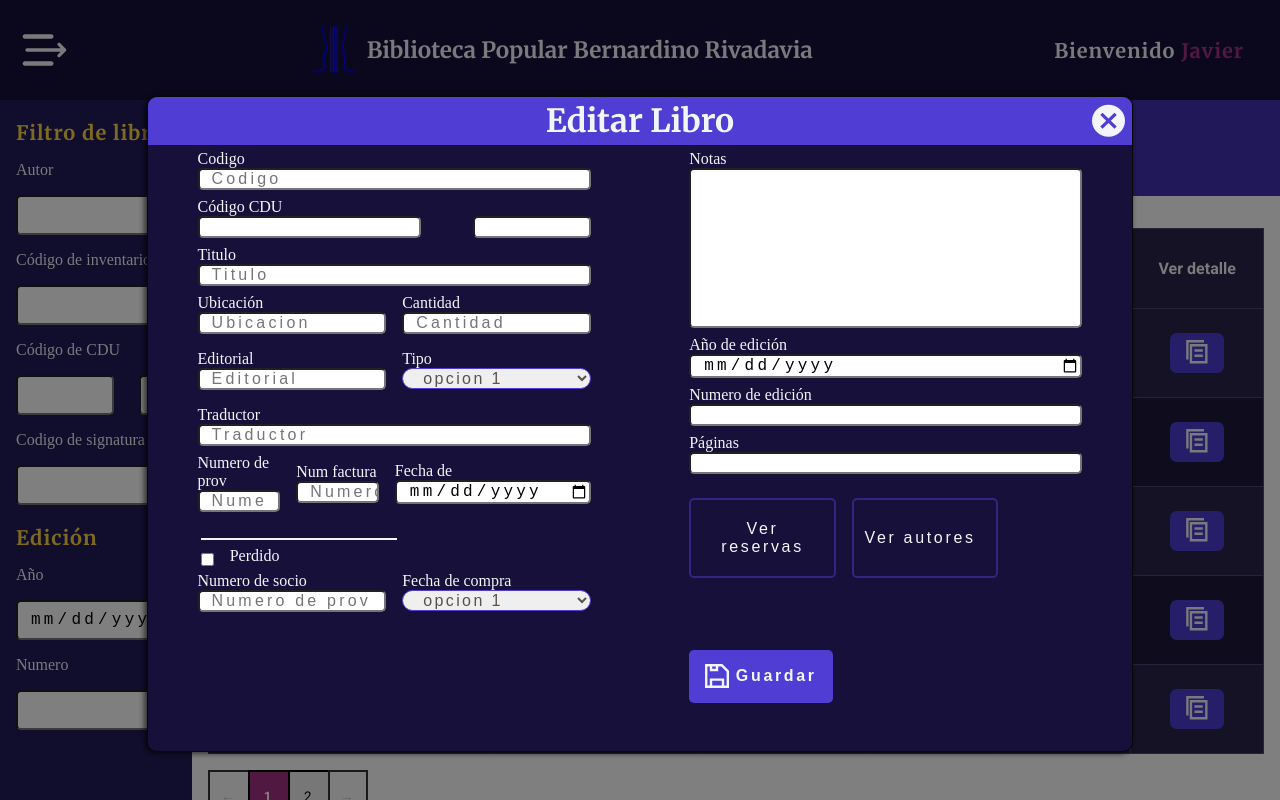
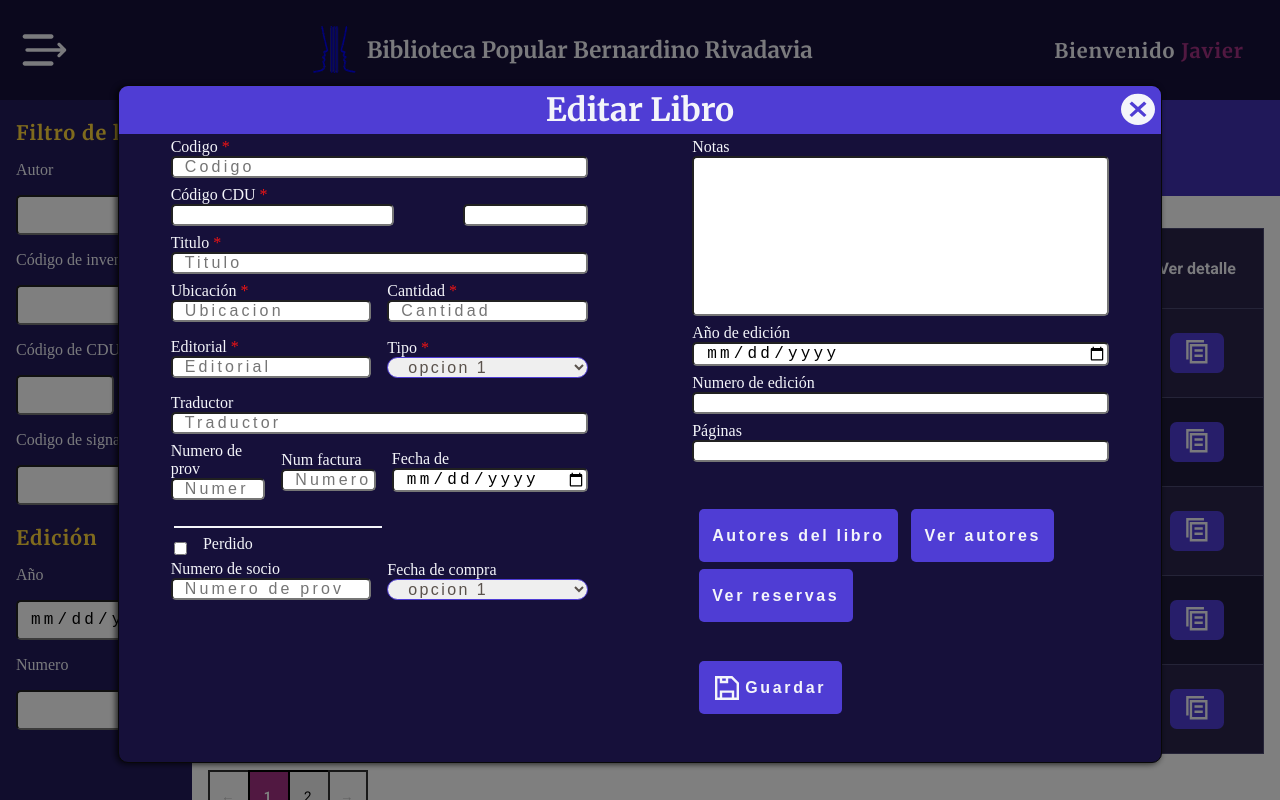
Before and after one commit to RolandoKirina/PPSLibraryBernardinoRivadavia, a React (Vite) app: page /books in a window 1280 px wide. Both pictures are taken after a click on the button 1064 px from the left and 353 px from the top of the page. Shown: the top 800 px of the page. Built offline with nearby package versions, Linux system fonts and the light colour scheme.

Commit message:
added required symbol in labels

```diff
--- a/src/components/author-components/AuthorBooks/AuthorBooks.jsx
+++ b/src/components/author-components/AuthorBooks/AuthorBooks.jsx
@@ -195,7 +195,7 @@ export default function AuthorBooks({authorSelected, deleteAuthorSelected, updat
                         </div>
                         <div className='add-loan-form-inputs'>
                             <div className='add-loan-retire-date input'>
-                                <label>Nombre</label>
+                                <label>Nombre <span className='required'>*</span></label>
                                 {authMock.role === 'admin' ? (
                                 <input type='text' name='authorName' value={authorData.authorName} onChange={handleAuthorChange}/>
                                 ): (
@@ -204,7 +204,7 @@ export default function AuthorBooks({authorSelected, deleteAuthorSelected, updat
 
                             </div>
                             <div className='add-loan-retire-date input'>
-                                <label>Nacionalidad</label>
+                                <label>Nacionalidad <span className='required'>*</span></label>
                                 {authMock.role === 'admin' ? (
                                 <input type='text' name='nationality' value={authorData.nationality} onChange={handleAuthorChange}/>
                                 ): (
--- a/src/components/book-components/formeditbook/FormEditBook.jsx
+++ b/src/components/book-components/formeditbook/FormEditBook.jsx
@@ -19,18 +19,22 @@ export default function FormEditBook({selectedBook}){
     return(
         <>
         {popupView === 'default' && (
+            <>
                 <form className="formeditbook">
                 <div className="contentformedit">
 
                     <div className="input">
-                        <label htmlFor="code">Codigo</label>
+                    <label htmlFor="code">
+                        Codigo <span className="required">*</span>
+                    </label>
                     <input id="code" type="number" placeholder="Codigo"/>
                     </div>
 
-
                     <div className="input">
                     <div className="cdu">
-                                        <label htmlFor="codeCDU1">Código CDU </label>
+                        <label htmlFor="codeCDU1">
+                        Código CDU <span className="required">*</span>
+                        </label>
                         <div className="cdu-options">
                         <input name="codeCDU1" type="number" />
                         <input name="codeCDU1" type="number" />
@@ -39,48 +43,54 @@ export default function FormEditBook({selectedBook}){
                     </div>
 
                     <div className="input">
-                        <label htmlFor="title">Titulo</label>
+                    <label htmlFor="title">
+                        Titulo <span className="required">*</span>
+                    </label>
                     <input id="title" type="text" placeholder="Titulo"/>
                     </div>
 
                     <div className="input">
-
                     <div className="divconteiner content">
                         <div>
-                                <label htmlFor="title">Ubicación</label>
+                        <label htmlFor="ubication">
+                            Ubicación <span className="required">*</span>
+                        </label>
                         <input id="ubication" type="text" placeholder="Ubicacion" />
                         </div>
                         <div>
-                                <label htmlFor="title">Cantidad</label>
+                        <label htmlFor="quantity">
+                            Cantidad <span className="required">*</span>
+                        </label>
                         <input id="quantity" type="number" placeholder="Cantidad"/>
                         </div>
                     </div>
                     </div>
+
                     <div className="input">
                     <div className="divconteiner content">
                         <div>
-                                <label htmlFor="editorial">Editorial</label>
+                        <label htmlFor="editorial">
+                            Editorial <span className="required">*</span>
+                        </label>
                         <input id="editorial" type="text" placeholder="Editorial" />
                         </div>
                         <div>
-                                <label htmlFor="type">Tipo</label>
+                        <label htmlFor="type">
+                            Tipo <span className="required">*</span>
+                        </label>
                         <select name="type" id="type" className="selectform">
                             <option value="1">opcion 1</option>
                             <option value="2">opcion 2</option>
                             <option value="3">opcion 3</option>
                         </select>
-
                         </div>
                     </div>
                     </div>
-
-
 
                     <div className="input">
                     <label htmlFor="translator">Traductor</label>
                     <input id="translator" type="text" placeholder="Traductor"/>
                     </div>
-
 
                     <div className="input">
                     <div className="divconteiner content">
@@ -93,7 +103,7 @@ export default function FormEditBook({selectedBook}){
                         <input id="numfactura" type="text" placeholder="Numero de factura" />
                         </div>
                         <div>
-                                <label htmlFor="type">Fecha de</label>
+                        <label htmlFor="dateof">Fecha de</label>
                         <input id="dateof" type="date" placeholder="Fecha de" />
                         </div>
                     </div>
@@ -103,10 +113,8 @@ export default function FormEditBook({selectedBook}){
 
                     <div className="input">
                     <div className="divconteiner checkbox">
-
                         <input id="Lost" type="checkbox" placeholder="Perdido"  />
                         <label htmlFor="Lost" className="checkboxin">Perdido</label>
-
                     </div>
                     </div>
 
@@ -117,7 +125,7 @@ export default function FormEditBook({selectedBook}){
                         <input id="prov" type="number" placeholder="Numero de prov" />
                         </div>
                         <div>
-                                <label htmlFor="numfactura">Fecha de compra</label>
+                        <label htmlFor="dateofbuy">Fecha de compra</label>
                         <select name="type" id="dateofbuy" className="selectform">
                             <option value="1">opcion 1</option>
                             <option value="2">opcion 2</option>
@@ -125,52 +133,59 @@ export default function FormEditBook({selectedBook}){
                         </select>
                         </div>
                     </div>
-
-
                     </div>
 
                 </div>
 
                 <div className="contentformedit">
-
-
-                    <div className="input" >
-                            <label htmlFor="notes" >Notas</label>
+                    <div className="input">
+                    <label htmlFor="notes">Notas</label>
                     <input id="notes" type="text" className="notes" />
                     </div>
 
-                    <div className="input" >
-                            <label htmlFor="year" >Año de edición</label>
+                    <div className="input">
+                    <label htmlFor="year">Año de edición</label>
                     <input id="year" type="date" />
                     </div>
 
-                    <div className="input" >
-                            <label htmlFor="number" >Numero de edición</label>
+                    <div className="input">
+                    <label htmlFor="number">Numero de edición</label>
                     <input id="number" type="text" />
                     </div>
-                    <div className="input" >
-                            <label htmlFor="pages" >Páginas</label>
+                    <div className="input">
+                    <label htmlFor="pages">Páginas</label>
                     <input id="pages" type="text" />
                     </div>
 
-
-                        <div className="btns-form-edit">
-                            <div className="btn-left">
-                                <Btn text="Ver reservas" onClick={() => redirect('renewed')} variant="secondary"></Btn>
-                                <Btn text="Ver autores" variant="secondary" onClick={() => setPopupView('chooseAuthor')}></Btn>
+                    <div className="btns-form">
+                    <div>
+                        <Btn text="Autores del libro" className="secondary-btn" onClick={() => setPopupView('chooseAuthor')} variant="primary"  />
+                        <Btn text="Ver reservas" className="secondary-btn" onClick={() => redirect('renewed')} variant="primary"/>
                     </div>
-                            <div className="btnright">
-                                <Btn text="Guardar"  icon={<div className="img-ico"><img src={SaveIcon} alt="Guardar"  /></div> } variant="primary"></Btn>
-
-                            </div>
-
+                    <div>
+                        <Btn text="Ver autores" className="secondary-btn" onClick={() => redirect('authors')}variant="primary" />
                     </div>
                     </div>
 
+                    <div>
+                    <div className="btn-right">
+                        <Btn
+                        text="Guardar"
+                        className="changes btn"
+                        icon={
+                            <div className="img-ico">
+                            <img src={SaveIcon} alt="Guardar" />
+                            </div>
+                        }
+                        variant="primary"
+                        />
+                    </div>
+                    </div>
+                </div>
+                </form>
+            </>
+            )}
 
-
-            </form>
-        )}
         {popupView === 'chooseAuthor' && (
                 <>
                 <div className='books-author-container'>
--- a/src/components/loan-components/loanform/LoanForm.jsx
+++ b/src/components/loan-components/loanform/LoanForm.jsx
@@ -179,7 +179,7 @@ const handleChange = (e) => {
 
             <div className='add-loan-form-inputs'>
               <div>
-                <h4>Tipo de Préstamo</h4>
+                <h4>Tipo de Préstamo <span className='required'>*</span></h4>
                 <div>
                   <label>
                     <input
@@ -205,7 +205,7 @@ const handleChange = (e) => {
               </div>
 
               <div className='add-loan-code-employee input'>
-                <label>Código Empleado</label>
+                <label>Código Empleado <span className='required'>*</span></label>
                 <input
                   type='number'
                   name='employeeCode'
@@ -216,7 +216,7 @@ const handleChange = (e) => {
               </div>
 
               <div className='add-loan-retire-date input'>
-                <label>Fecha de retiro</label>
+                <label>Fecha de retiro <span className='required'>*</span></label>
                 <input
                   type='date'
                   name='retiredDate'
@@ -226,7 +226,7 @@ const handleChange = (e) => {
               </div>
 
               <div className='add-loan-retire-date input'>
-                <label>Fecha prevista</label>
+                <label>Fecha prevista <span className='required'>*</span></label>
                 <input
                   type='date'
                   name='expectedDate'
--- a/src/components/loan-components/reader/Reader.jsx
+++ b/src/components/loan-components/reader/Reader.jsx
@@ -16,7 +16,7 @@ export default function Reader({ loanType, onDataChange, readerData }) {
       <h2>Lector</h2>
       <div className='search-partner-inputs'>
         <div className='input'>
-          <label>DNI</label>
+          <label>DNI <span className='required'>*</span></label>
           <input
             type='number'
             name='readerDNI'
@@ -25,7 +25,7 @@ export default function Reader({ loanType, onDataChange, readerData }) {
           />
         </div>
         <div className='input'>
-          <label>Apellido, Nombre</label>
+          <label>Apellido, Nombre <span className='required'>*</span></label>
           <input
             type='text'
             name='readerName'
--- a/src/components/loan-components/searchpartner/SearchPartner.jsx
+++ b/src/components/loan-components/searchpartner/SearchPartner.jsx
@@ -26,7 +26,7 @@ export default function SearchPartner({ menu, onDataChange, loanType, partnerDat
       <h2>Socio</h2>
       <div className='search-partner-inputs'>
         <div className='input'>
-          <label>Número</label>
+          <label>Número <span className='required'>*</span></label>
           <input
             type='number'
             name='partnerNumber'
@@ -35,7 +35,7 @@ export default function SearchPartner({ menu, onDataChange, loanType, partnerDat
           />
         </div>
         <div className='input'>
-          <label>Apellido, Nombre</label>
+          <label>Apellido, Nombre <span className='required'>*</span></label>
           <input
             type='text'
             name='partnerName'
--- a/src/components/option-components/addmaterialgroup/AddMaterialGroup.jsx
+++ b/src/components/option-components/addmaterialgroup/AddMaterialGroup.jsx
@@ -89,16 +89,16 @@ export default function AddMaterialGroup({method, createItem, updateItem, getIte
           <div className='main-author-books'>
             <div className='add-loan-form-inputs add-material-inputs'>
               <div className='add-loan-retire-date input'>
-                <label>Grupo</label>
+                <label>Grupo <span className='required'>*</span></label>
                 <input type='text' value={group} onChange={(e) => setGroup(e.target.value)}/>
               </div>
               <div className='add-loan-retire-date input'>
-                <label>Cantidad</label>
+                <label>Cantidad <span className='required'>*</span></label>
                 <input type='number' value={amount} onChange={(e) => setAmount(e.target.value)}/>
               </div>
             </div>
             <div className='author-books-title'>
-              <h3>Tipo de material disponible</h3>
+              <h3>Tipo de material disponible <span className='required'>*</span></h3>
             </div>
             <div className='materials-group'>
                 <div className='group-table'>
--- a/src/data/forms/LoanMaterialsForms.js
+++ b/src/data/forms/LoanMaterialsForms.js
@@ -2,12 +2,14 @@ export const loanMaterialsFields = [
     {
         label: 'Descripción',
         name: 'description',
-        type: 'text'
+        type: 'text',
+        required: true
     },
     {
         label: 'Días préstamo',
         name: 'loanDays',
-        type: 'number'
+        type: 'number',
+        required: true
     }
 ];
 
@@ -15,12 +17,14 @@ export const loanMaterialsGroupFields = [
     {
         label: 'Grupo',
         name: 'group',
-        type: 'text'
+        type: 'text',
+        required: true
     },
     {
         label: 'Días préstamo',
         name: 'loan-days',
-        type: 'number'
+        type: 'number',
+        required: true
     }
 
 ];
--- a/src/data/forms/PartnerCategoryForms.js
+++ b/src/data/forms/PartnerCategoryForms.js
@@ -3,11 +3,13 @@ export const partnerCategoryFields = [
     {
         label: 'Categoria',
         name: 'category',
-        type: 'text'
+        type: 'text',
+        required: true
     },
     {
         label: 'Importe',
         name: 'amount',
-        type: 'text'
+        type: 'text',
+        required: true
     }
 ];
--- a/src/data/forms/RemovePartnerReasonForms.js
+++ b/src/data/forms/RemovePartnerReasonForms.js
@@ -3,6 +3,7 @@ export const removePartnerReasonForms = [
     {
         label: 'Motivo',
         name: 'reason',
-        type: 'text'
+        type: 'text',
+        required: true
     }
 ];
```
Also changed, not shown: src/components/book-components/FormAddBook/FormAddBook.jsx (+33 -41 lines), src/components/generic/GenericForm/GenericForm.jsx (+13 -9 lines), src/components/partner-components/formeditpartner/FormEditPartner.jsx (+17 -17 lines). Lines whose indentation alone changed are shown as unchanged.
